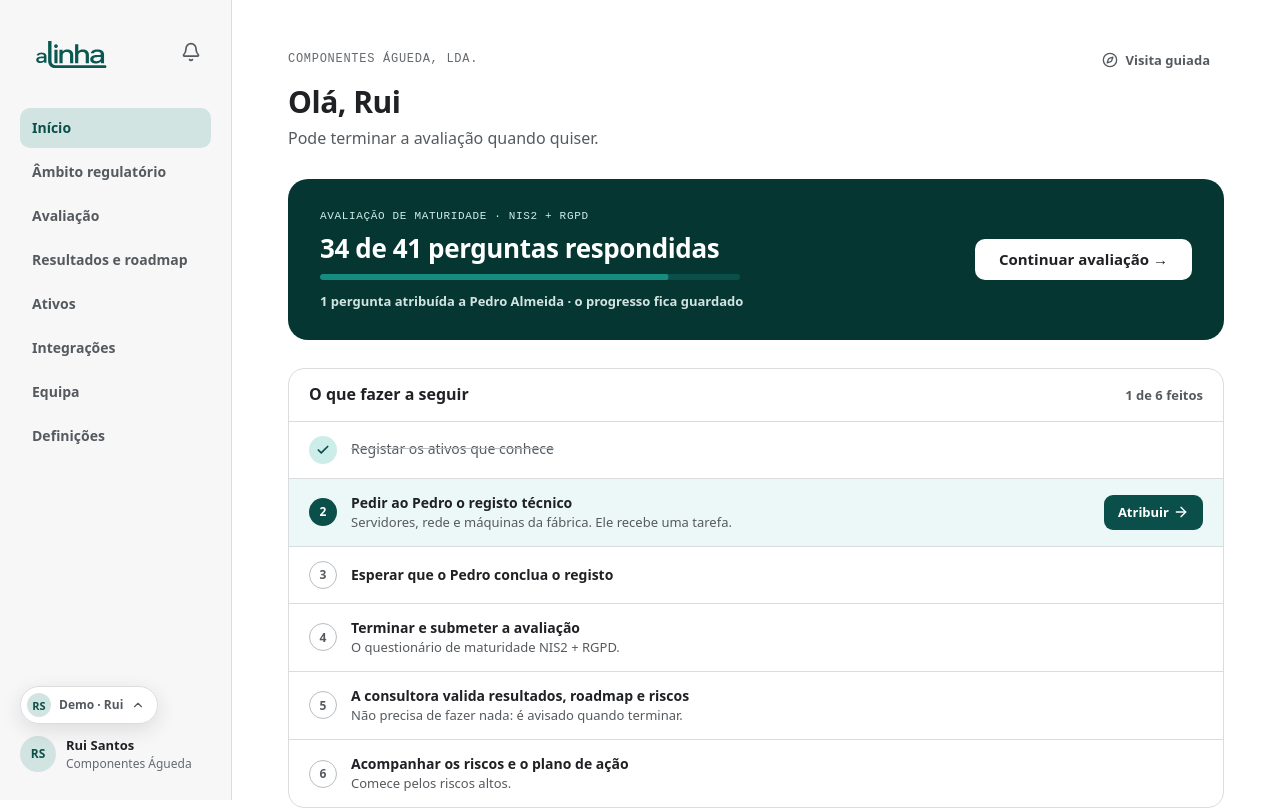
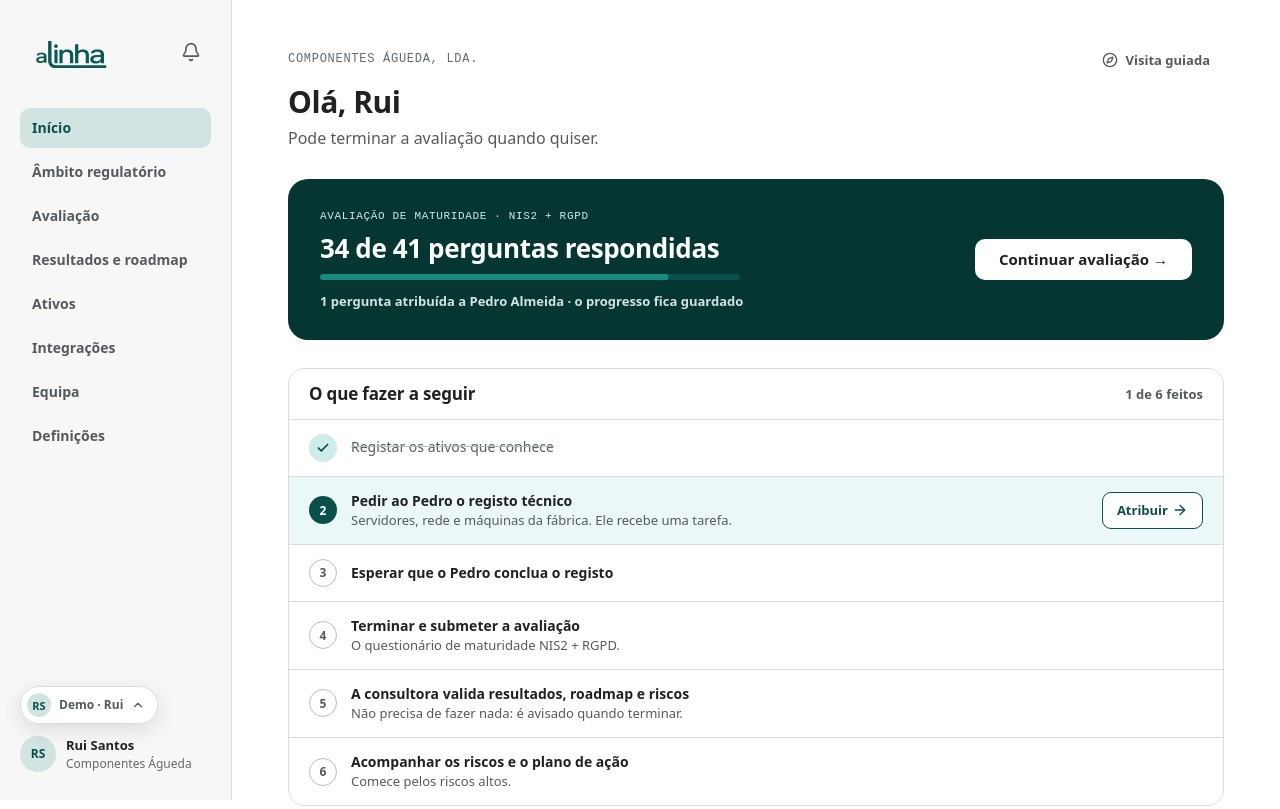
Before and after one commit to PEI-aLinha/frontend-prototype, a React (Vite) app: page /org/componentes-agueda/inicio in a window 1280 px wide. Shown: the top 809 px of the page. Built offline with nearby package versions, Linux system fonts and the light colour scheme.

Commit message:
style(ui): outline the next-step CTA and align its heading with section titles

```diff
--- a/src/ui/NextSteps.tsx
+++ b/src/ui/NextSteps.tsx
@@ -17,7 +17,7 @@ export function NextSteps({ title = 'O que fazer a seguir', steps }: { title?: s
   return (
     <section aria-label={title} className="rounded-[16px] border border-line-soft bg-paper">
       <header className="flex items-center justify-between border-b border-line-soft px-5 py-3.5">
-        <h2 className="text-[16px] font-extrabold">{title}</h2>
+        <h2 className="section-title">{title}</h2>
         <span className="text-[13px] font-semibold text-ink-soft">{done} de {steps.length} feitos</span>
       </header>
       <ol>
@@ -32,8 +32,9 @@ export function NextSteps({ title = 'O que fazer a seguir', steps }: { title?: s
                 <p className={cn('text-[14px]', s.done ? 'text-ink-soft line-through decoration-line' : 'font-bold')}>{s.label}</p>
                 {s.hint && !s.done && <p className="text-[13px] text-ink-soft">{s.hint}</p>}
               </div>
+              {/* Outlined: the step is already marked by its tint and filled number; the page's primary action lives elsewhere. */}
               {current && s.to && (
-                <Link to={s.to} className="inline-flex shrink-0 items-center gap-1 rounded-[9px] bg-brand px-3.5 py-2 text-[13px] font-bold text-white hover:bg-brand-deep">
+                <Link to={s.to} className="inline-flex shrink-0 items-center gap-1 rounded-[9px] border border-brand bg-paper px-3.5 py-2 text-[13px] font-bold text-brand hover:bg-signal-soft">
                   {s.cta ?? 'Ir'} <ArrowRight className="size-4" aria-hidden />
                 </Link>
               )}
```
